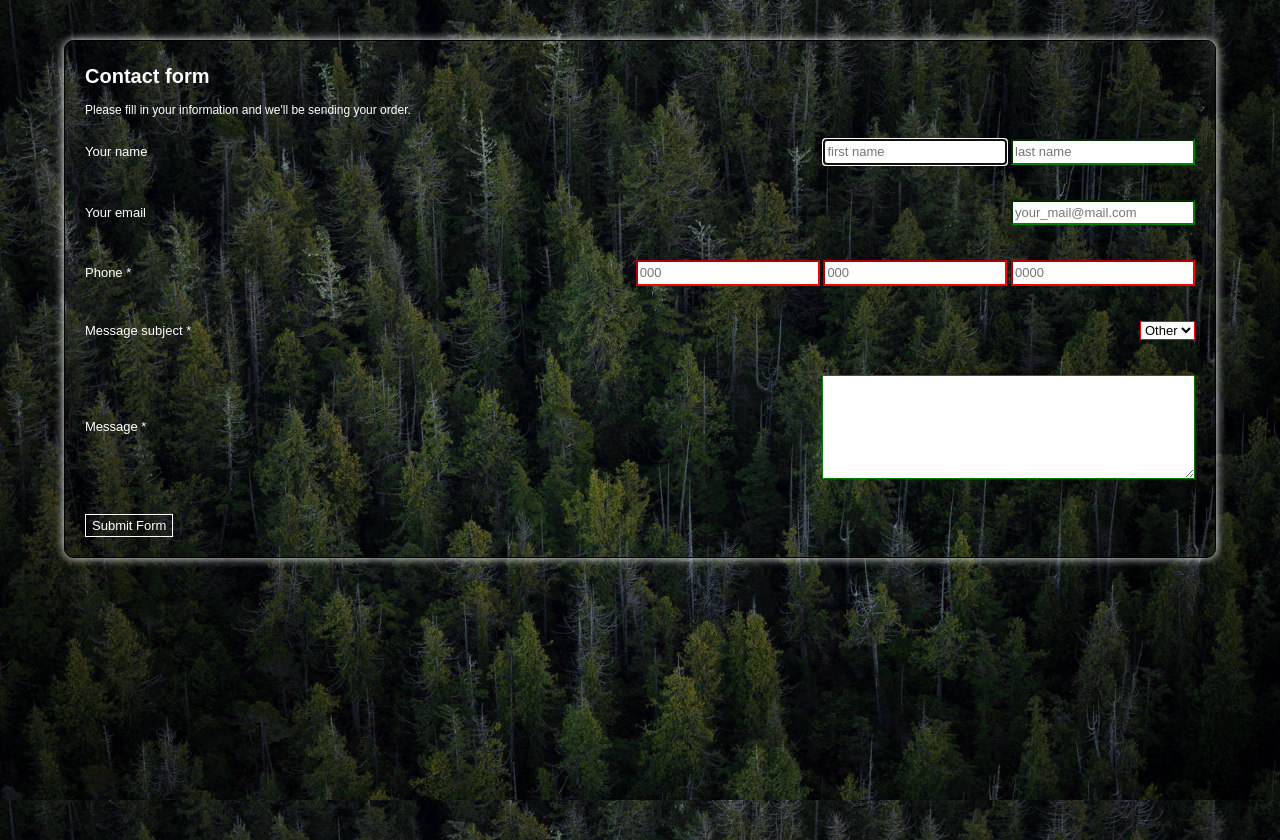
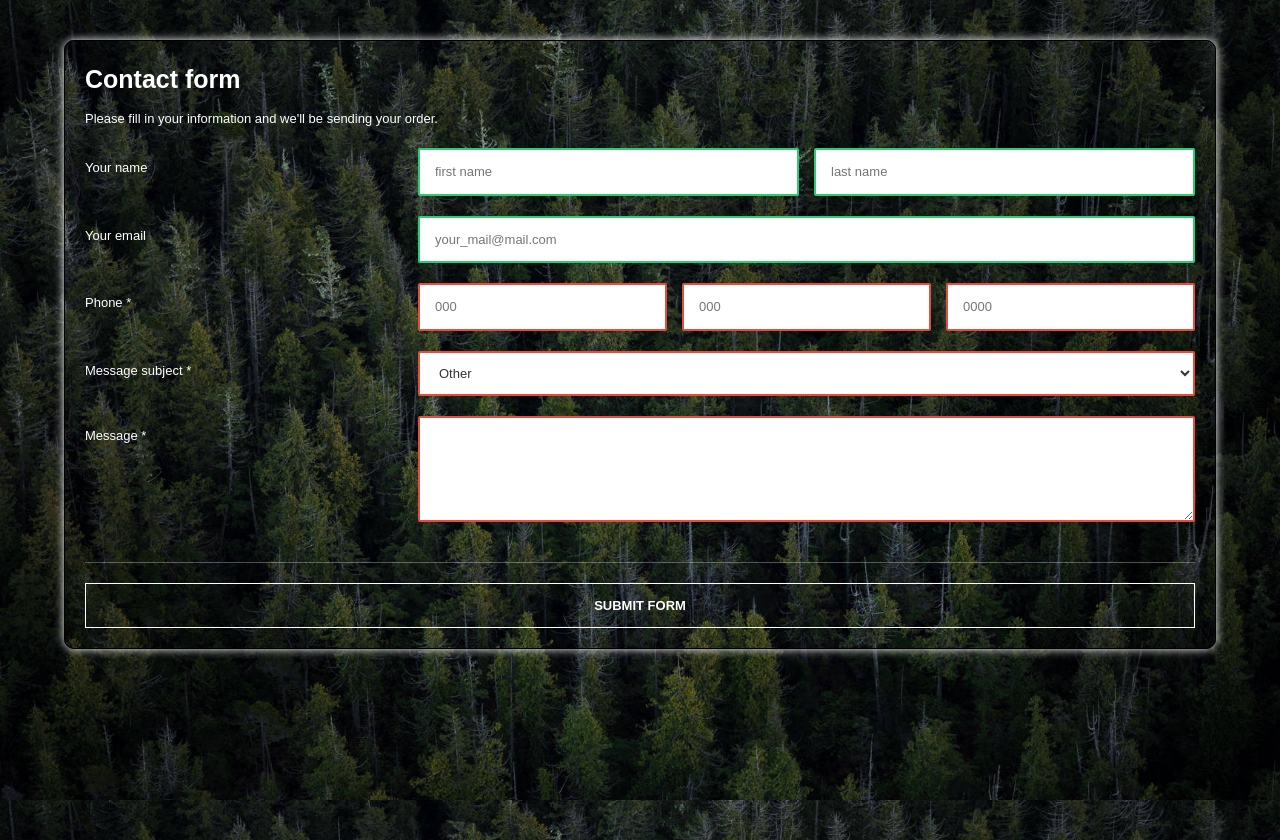
Before and after one commit to AnnaGrygoryeva-01/M4--Html-Form-RegExp, a plain HTML site: page index.html in a window 1280 px wide. Drawn offline with Linux system fonts and the light colour scheme.

Commit message:
Add styles

```diff
--- a/css/style.css
+++ b/css/style.css
@@ -4,6 +4,7 @@ body {
   color: white;
   background-size: cover;
   background-position: center;
+  font-size: 13px;
 }
 
 .formSection {
@@ -19,51 +20,80 @@ body {
 }
 
 .form-h2 {
-  font-size: 20px;
+  font-size: 25px;
   padding-bottom: 10px;
 }
 
 .form-intro {
-  font-size: 12px;
   padding-bottom: 20px;
 }
 
-.userForm {
-  font-size: 13px;
-}
-
-.userForm label {
-  gap: 30px;
-  padding-bottom: 15px;
+.form-row {
   display: flex;
-  justify-content: space-between;
-  align-items: center;
+  align-items: flex-start;
   margin-bottom: 20px;
 }
 
+.label-text {
+  width: 30%;
+  padding-top: 10px;
+}
+
+.input-group {
+  flex: 1;
+  display: flex;
+  gap: 15px;
+}
+
+.userForm input,
+.userForm select,
+.userForm textarea {
+  width: 100%;
+  padding: 12px 15px;
+  border: none;
+  border-radius: 2px;
+  background-color: white;
+  font-family: inherit;
+  color: #333;
+  outline: none;
+}
+
+.phone-group input {
+  flex: 1;
+}
+
+/* --- КНОПКА ТА ЛІНІЯ --- */
+.btn-container {
+  margin-top: 40px;
+  padding-top: 20px;
+  border-top: 1px solid rgba(255, 255, 255, 0.3);
+  display: flex;
+  justify-content: center;
+}
+
 .submit-btn {
+  background: transparent;
+  color: white;
   border: 1px solid white;
-  color: white;
+  padding: 12px 0;
+  width: 100%;
+  font-weight: bold;
 }
 
 .submit-btn:hover {
-  background-color: rgb(0, 0, 0);
+  background: white;
+  color: black;
 }
 
-.userForm input,
-select,
-textarea {
-  background-color: white;
+/* Validation: */
+.userForm input:valid,
+.userForm select:valid,
+.userForm textarea:valid {
+  border: 2px solid #2ecc71;
 }
 
-input:valid,
-select:valid,
-textarea:valid {
-  border-color: green;
+.userForm input:invalid,
+.userForm select:invalid,
+.userForm textarea:invalid {
+  border: 2px solid #e74c3c;
 }
-
-input:invalid,
-select:invalid,
-textarea:invalid {
-  border-color: red;
-}
--- a/index.html
+++ b/index.html
@@ -15,39 +15,42 @@
         Please fill in your information and we'll be sending your order.
       </p>
       <form class="userForm">
-        <label>
-          <span>Your name</span>
-          <div>
+        <label class="form-row">
+          <span class="label-text">Your name</span>
+          <div class="input-group">
             <input
               type="text"
               name="user-first-name"
-              autofocus
               placeholder="first name"
-              pattern="[A-Z][a-z]{2,19}(-[A-Z][a-z]{2,19})?"
+              pattern="[A-Za-z]{2,20}"
             />
             <input
               type="text"
               name="user-last-name"
               placeholder="last name"
-              pattern="[A-Z][a-z]{2,19}(-[A-Z][a-z]{2,19})?"
+              pattern="[A-Za-z]{2,20}"
             />
           </div>
         </label>
 
-        <label>
-          <span>Your email</span>
+        <label class="form-row">
+          <span class="label-text">Your email</span>
+          <div class="input-group">
             <input
               type="email"
               name="user-email"
               placeholder="your_mail@mail.com"
             />
+          </div>
         </label>
-        <label>
-          <span>Phone *</span>
-          <div class="input-group">
+
+        <label class="form-row">
+          <span class="label-text">Phone *</span>
+          <div class="input-group phone-group">
             <input
               type="tel"
               name="phone1"
+              maxlength="3"
               pattern="[0-9]{3}"
               required
               placeholder="000"
@@ -55,6 +58,7 @@
             <input
               type="tel"
               name="phone2"
+              maxlength="3"
               pattern="[0-9]{3}"
               required
               placeholder="000"
@@ -62,35 +66,41 @@
             <input
               type="tel"
               name="phone3"
+              maxlength="4"
               pattern="[0-9]{4}"
               required
               placeholder="0000"
             />
           </div>
         </label>
-        <label>
-          <span>Message subject *</span>
+
+        <label class="form-row">
+          <span class="label-text">Message subject *</span>
+          <div class="input-group">
             <select name="user-message-subject" required>
               <option value="">Other</option>
-            <option value="A">A</option>
-            <option value="B">B</option>
-            <option value="C">C</option>
+              <option value="A">Order Issue</option>
+              <option value="B">Partnership</option>
             </select>
+          </div>
         </label>
-        <label>
-          <span>Message *</span>
+
+        <label class="form-row">
+          <span class="label-text">Message *</span>
+          <div class="input-group">
             <textarea
               name="user-message"
-            maxlength="250"
-            required
               minlength="2"
               maxlength="250"
-            rows="5"
-            cols="44"
-          >
-          </textarea>
+              rows="4"
+              required
+            ></textarea>
+          </div>
         </label>
-        <button type="submit" class="submit-btn">Submit Form</button>
+
+        <div class="btn-container">
+          <button type="submit" class="submit-btn">SUBMIT FORM</button>
+        </div>
       </form>
     </section>
   </body>
```
Lines whose indentation alone changed are shown as unchanged.
